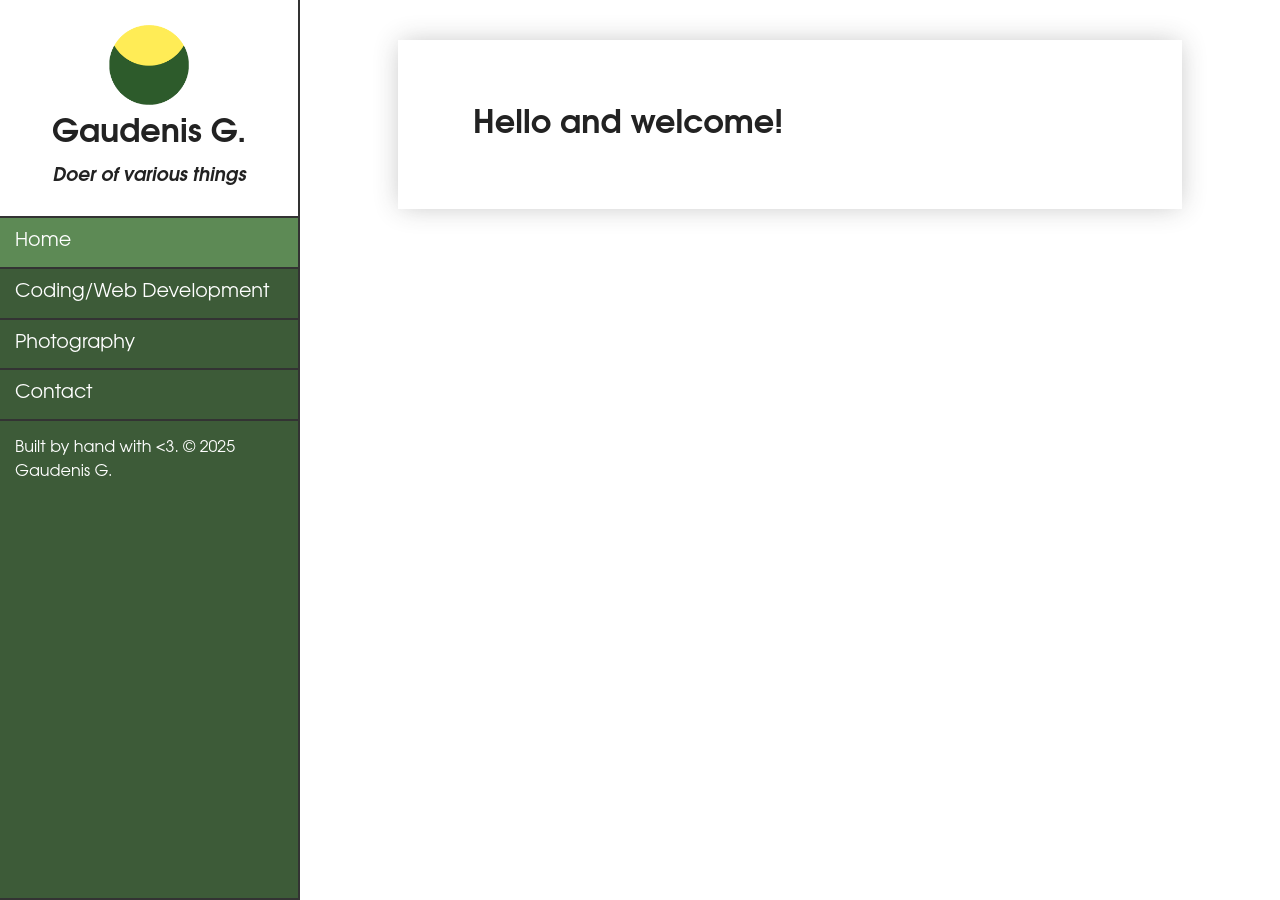
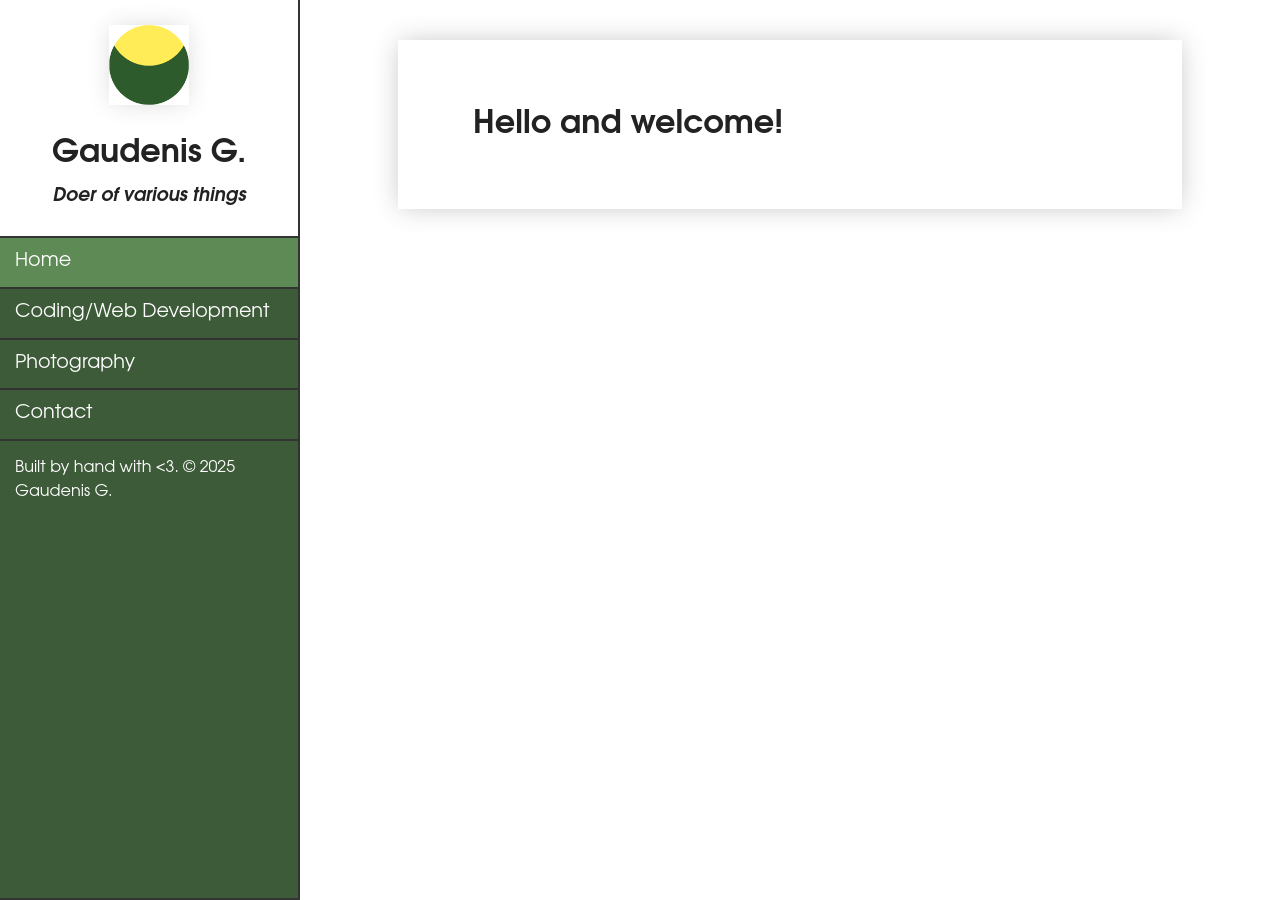
Before and after one commit to gaudenisg/gaudenisg.github.io, a Jekyll site: the page built from index.md, in a window 1280 px wide. Built offline with Jekyll 4.4.1, drawn with Linux system fonts in a browser that asks for light colours.

Commit message:
Update main.scss

```diff
--- a/_sass/main.scss
+++ b/_sass/main.scss
@@ -132,6 +132,10 @@ a {
     margin-left: 15px;
     color: white;
 }
+img {
+    box-shadow: 0px 0px 25px -3px rgba(51,51,51,0.2);
+    margin-bottom: 20px;
+}
 .img-grid {
     display: flex;
     flex-direction: row;
```
